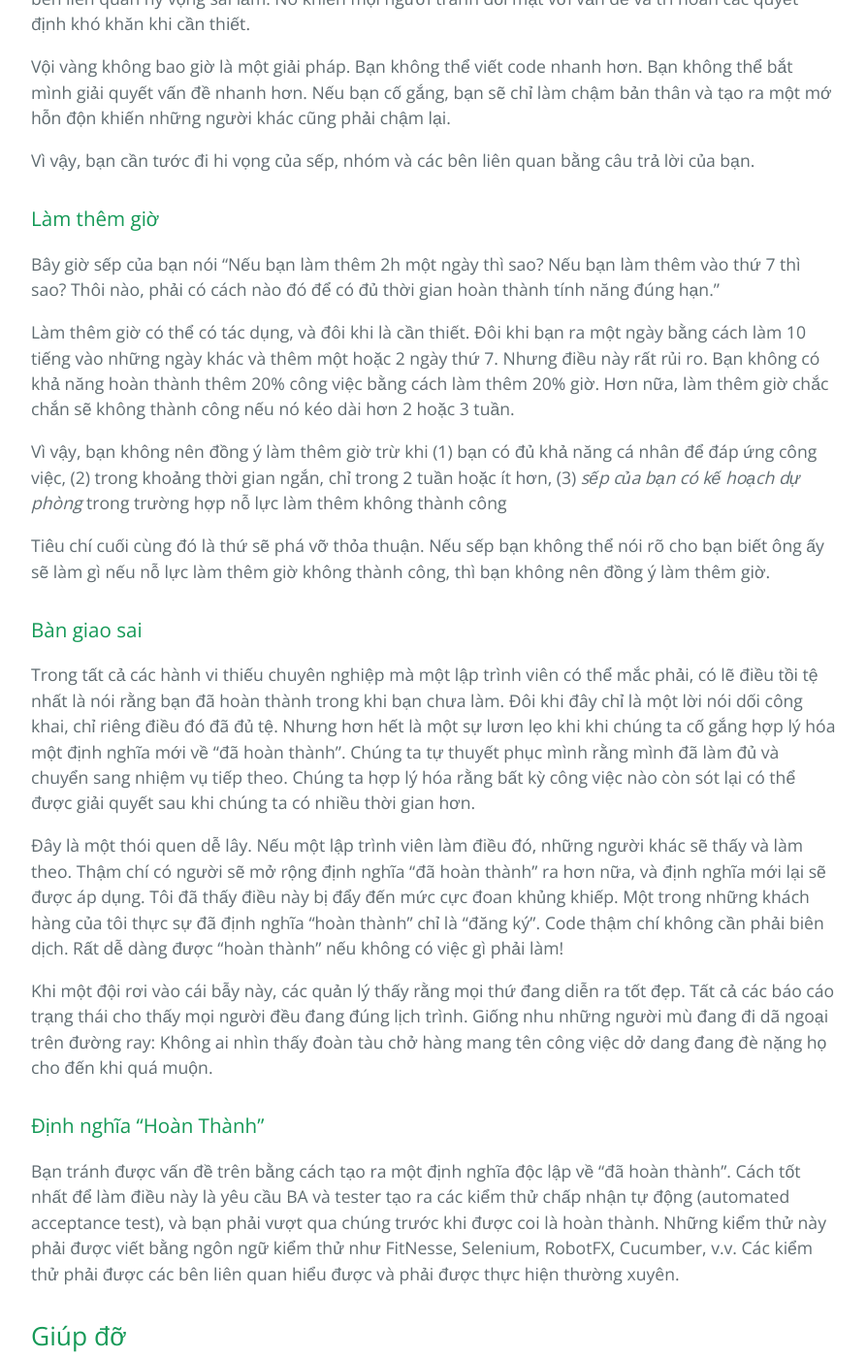
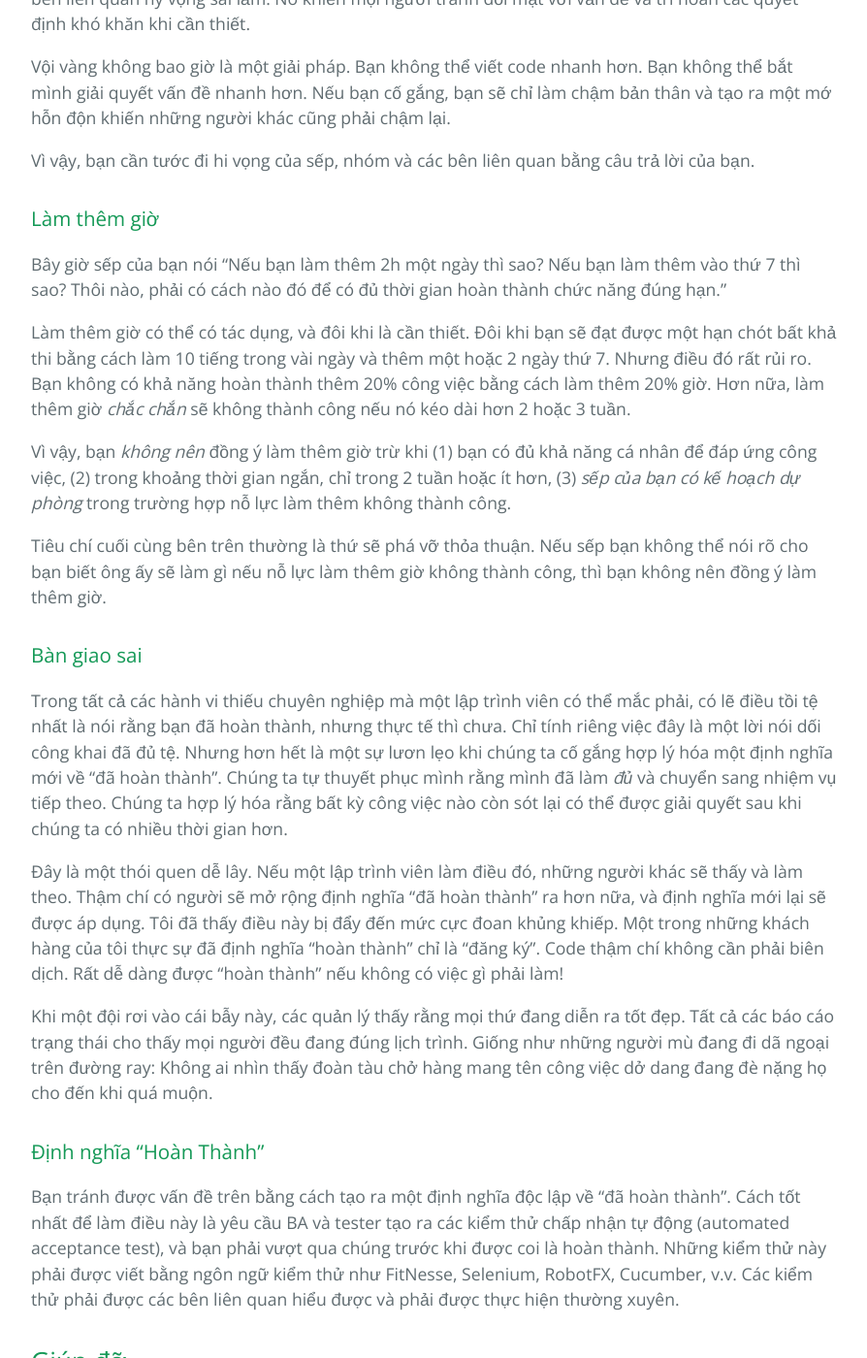
Before and after one commit to HaiBV/haibv.github.io, a Jekyll site: the page built from clean-coder/chapter-4-coding.md, in a window 1280 px wide and 1400 px high, scrolled down 11971 px. Shown: the whole window at 97% size, without its empty margins (192-1086 px from the left). Built offline with Jekyll 4.4.1, drawn with Linux system fonts in a browser that asks for light colours; our own code applies the rules of GitHub Pages for plain Markdown files.

Commit message:
Book - The Clean Coder - Correction - C4

```diff
--- a/clean-coder/chapter-4-coding.md
+++ b/clean-coder/chapter-4-coding.md
@@ -230,21 +230,21 @@
 
 ### Làm thêm giờ
 
-Bây giờ sếp của bạn nói "Nếu bạn làm thêm 2h một ngày thì sao? Nếu bạn làm thêm vào thứ 7 thì sao? Thôi nào, phải có cách nào đó để có đủ thời gian hoàn thành tính năng đúng hạn."
+Bây giờ sếp của bạn nói "Nếu bạn làm thêm 2h một ngày thì sao? Nếu bạn làm thêm vào thứ 7 thì sao? Thôi nào, phải có cách nào đó để có đủ thời gian hoàn thành chức năng đúng hạn."
 
-Làm thêm giờ có thể có tác dụng, và đôi khi là cần thiết. Đôi khi bạn ra một ngày bằng cách làm 10 tiếng vào những ngày khác và thêm một hoặc 2 ngày thứ 7. Nhưng điều này rất rủi ro. Bạn không có khả năng hoàn thành thêm 20% công việc bằng cách làm thêm 20% giờ. Hơn nữa, làm thêm giờ chắc chắn sẽ không thành công nếu nó kéo dài hơn 2 hoặc 3 tuần.
+Làm thêm giờ có thể có tác dụng, và đôi khi là cần thiết. Đôi khi bạn sẽ đạt được một hạn chót bất khả thi bằng cách làm 10 tiếng trong vài ngày và thêm một hoặc 2 ngày thứ 7. Nhưng điều đó rất rủi ro. Bạn không có khả năng hoàn thành thêm 20% công việc bằng cách làm thêm 20% giờ. Hơn nữa, làm thêm giờ _chắc chắn_ sẽ không thành công nếu nó kéo dài hơn 2 hoặc 3 tuần.
 
-Vì vậy, bạn không nên đồng ý làm thêm giờ trừ khi (1) bạn có đủ khả năng cá nhân để đáp ứng công việc, (2) trong khoảng thời gian ngắn, chỉ trong 2 tuần hoặc ít hơn, (3) _sếp của bạn có kế hoạch dự phòng_ trong trường hợp nỗ lực làm thêm không thành công
+Vì vậy, bạn _không nên_ đồng ý làm thêm giờ trừ khi (1) bạn có đủ khả năng cá nhân để đáp ứng công việc, (2) trong khoảng thời gian ngắn, chỉ trong 2 tuần hoặc ít hơn, (3) _sếp của bạn có kế hoạch dự phòng_ trong trường hợp nỗ lực làm thêm không thành công.
 
-Tiêu chí cuối cùng đó là thứ sẽ phá vỡ thỏa thuận. Nếu sếp bạn không thể nói rõ cho bạn biết ông ấy sẽ làm gì nếu nỗ lực làm thêm giờ không thành công, thì bạn không nên đồng ý làm thêm giờ.
+Tiêu chí cuối cùng bên trên thường là thứ sẽ phá vỡ thỏa thuận. Nếu sếp bạn không thể nói rõ cho bạn biết ông ấy sẽ làm gì nếu nỗ lực làm thêm giờ không thành công, thì bạn không nên đồng ý làm thêm giờ.
 
 ### Bàn giao sai
 
-Trong tất cả các hành vi thiếu chuyên nghiệp mà một lập trình viên có thể mắc phải, có lẽ điều tồi tệ nhất là nói rằng bạn đã hoàn thành trong khi bạn chưa làm. Đôi khi đây chỉ là một lời nói dối công khai, chỉ riêng điều đó đã đủ tệ. Nhưng hơn hết là một sự lươn lẹo khi khi chúng ta cố gắng hợp lý hóa một định nghĩa mới về "đã hoàn thành”. Chúng ta tự thuyết phục mình rằng mình đã làm đủ và chuyển sang nhiệm vụ tiếp theo. Chúng ta hợp lý hóa rằng bất kỳ công việc nào còn sót lại có thể được giải quyết sau khi chúng ta có nhiều thời gian hơn.
+Trong tất cả các hành vi thiếu chuyên nghiệp mà một lập trình viên có thể mắc phải, có lẽ điều tồi tệ nhất là nói rằng bạn đã hoàn thành, nhưng thực tế thì chưa. Chỉ tính riêng việc đây là một lời nói dối công khai đã đủ tệ. Nhưng hơn hết là một sự lươn lẹo khi chúng ta cố gắng hợp lý hóa một định nghĩa mới về "đã hoàn thành”. Chúng ta tự thuyết phục mình rằng mình đã làm _đủ_ và chuyển sang nhiệm vụ tiếp theo. Chúng ta hợp lý hóa rằng bất kỳ công việc nào còn sót lại có thể được giải quyết sau khi chúng ta có nhiều thời gian hơn.
 
 Đây là một thói quen dễ lây. Nếu một lập trình viên làm điều đó, những người khác sẽ thấy và làm theo. Thậm chí có người sẽ mở rộng định nghĩa "đã hoàn thành" ra hơn nữa, và định nghĩa mới lại sẽ được áp dụng. Tôi đã thấy điều này bị đẩy đến mức cực đoan khủng khiếp. Một trong những khách hàng của tôi thực sự đã định nghĩa "hoàn thành" chỉ là "đăng ký". Code thậm chí không cần phải biên dịch. Rất dễ dàng được "hoàn thành" nếu không có việc gì phải làm!
 
-Khi một đội rơi vào cái bẫy này, các quản lý thấy rằng mọi thứ đang diễn ra tốt đẹp. Tất cả các báo cáo trạng thái cho thấy mọi người đều đang đúng lịch trình. Giống nhu những người mù đang đi dã ngoại trên đường ray: Không ai nhìn thấy đoàn tàu chở hàng mang tên công việc dở dang đang đè nặng họ cho đến khi quá muộn.
+Khi một đội rơi vào cái bẫy này, các quản lý thấy rằng mọi thứ đang diễn ra tốt đẹp. Tất cả các báo cáo trạng thái cho thấy mọi người đều đang đúng lịch trình. Giống như những người mù đang đi dã ngoại trên đường ray: Không ai nhìn thấy đoàn tàu chở hàng mang tên công việc dở dang đang đè nặng họ cho đến khi quá muộn.
 
 ### Định nghĩa "Hoàn Thành"
 
```
